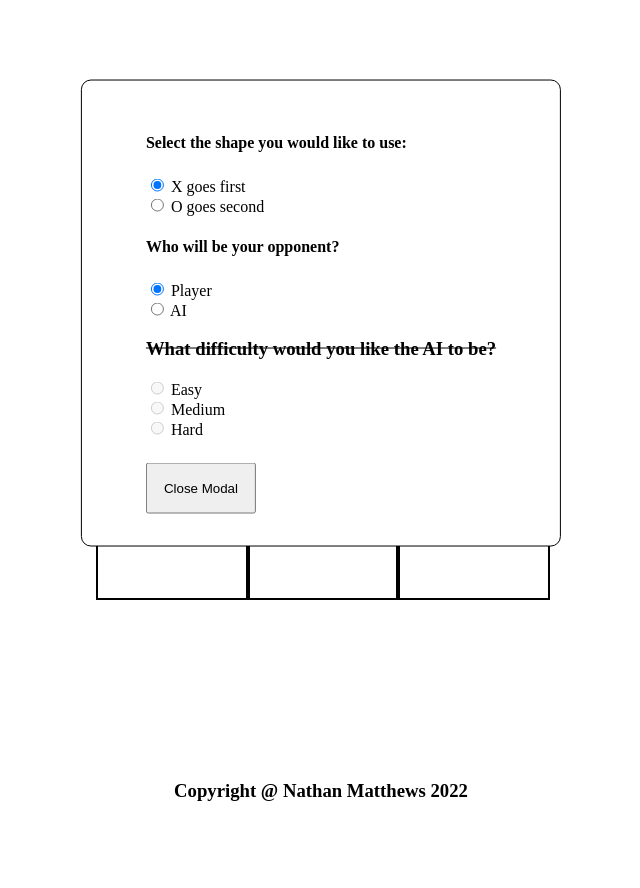
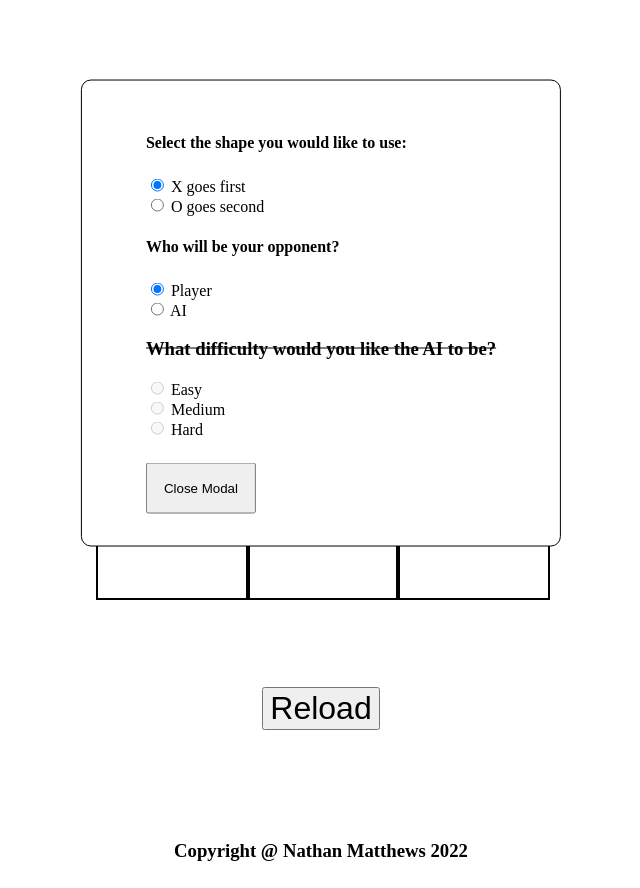
Before and after one commit to Nathan-Matthews/tic-tac-toe, a plain HTML site: page index.html in a window 1280 px wide. Shown: the part 87-975 px from the top of the page, without its empty margins (319-959 px from the left). Before the commit the page ends 916 px from the top, so only its background shows below. Drawn offline with Linux system fonts and the light colour scheme.

Commit message:
add reset button

```diff
--- a/index.html
+++ b/index.html
@@ -41,6 +41,8 @@
 
         </div>
 
+        <button class="reset" onClick="window.location.reload();">Reload</button>
+
         <footer class="footer">
             <h3>Copyright @ Nathan Matthews 2022</h3>
         </footer>
--- a/style.css
+++ b/style.css
@@ -80,8 +80,14 @@
     opacity: 30%;
 }
 
+.reset {
+    font-size: xx-large;
+    align-self: center;
+    justify-self: center;
+}
+
 .footer {
-    grid-row: 3 / 4;
+    grid-row: 4 / 5;
     display: flex;
     justify-content: center;
     margin-top: auto;
```
